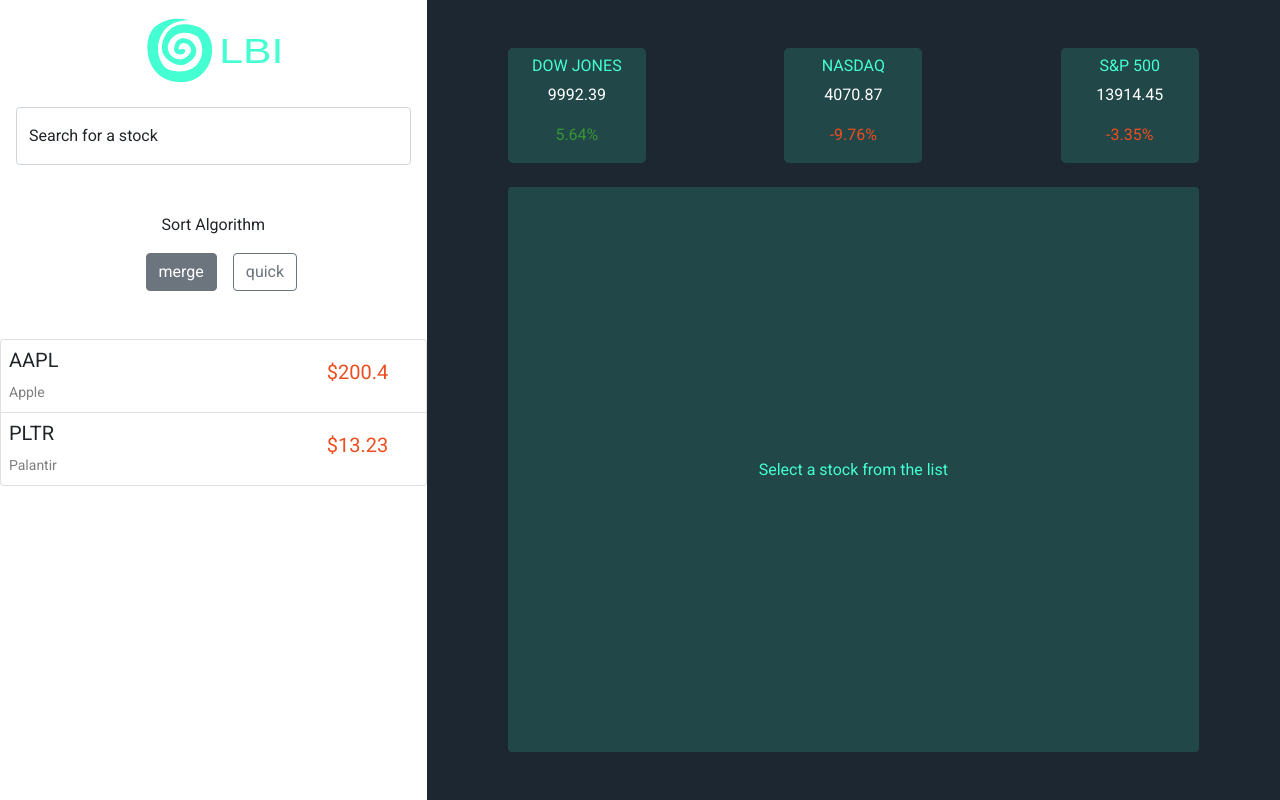
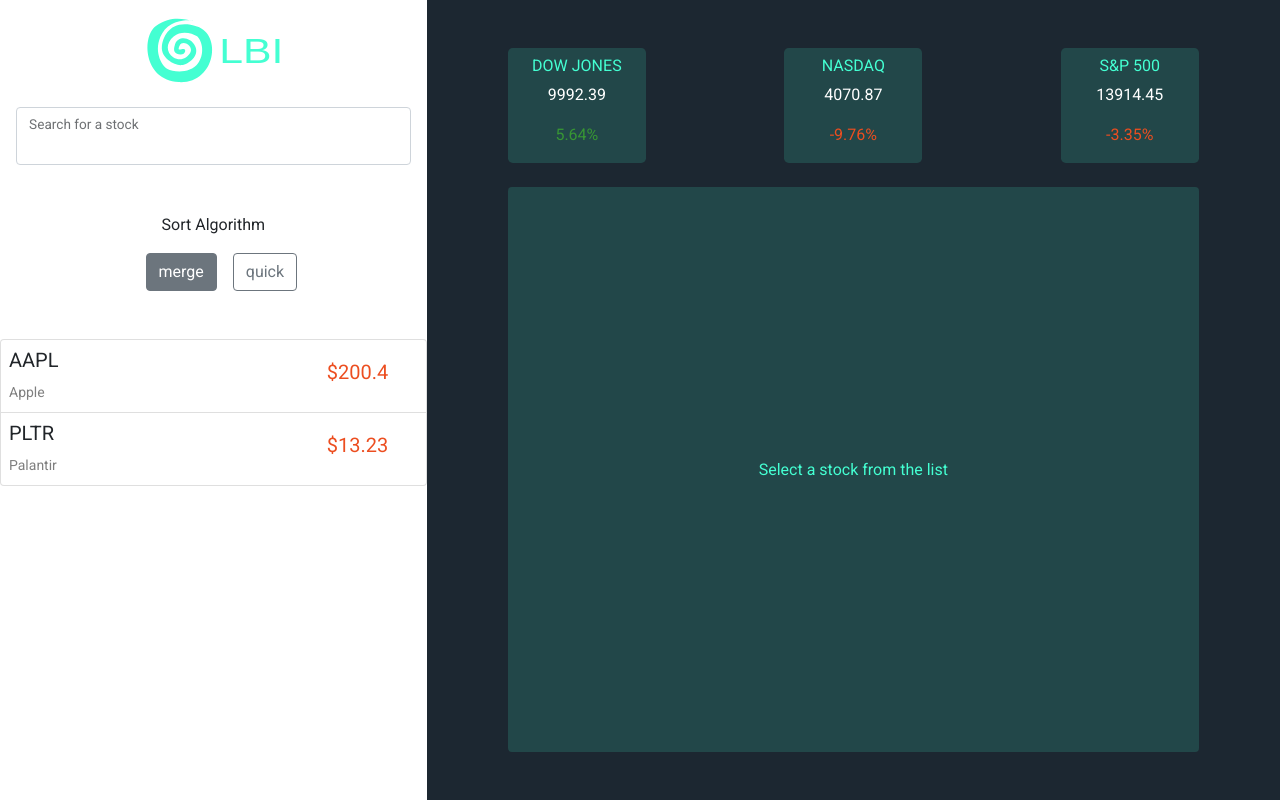
Before and after one commit to javier-arango/stock-market-suggestions, a React (Create React App) app in the folder client/: page / in a window 1280 px wide. Built offline with nearby package versions, Linux system fonts and the light colour scheme.

Commit message:
Added state and function to handle search input

```diff
--- a/client/src/components/App/App.tsx
+++ b/client/src/components/App/App.tsx
@@ -77,6 +77,10 @@ function App() {
     setSortAlgorithm(() => algo);
   };
 
+  const searchStock = (searchValue: string) => {
+
+  };
+
   return (
     <div id="container" className="container-fluid vh-100">
       <div className="row vh-100">
--- a/client/src/components/SearchStock/SearchStock.tsx
+++ b/client/src/components/SearchStock/SearchStock.tsx
@@ -1,9 +1,20 @@
-import React from "react";
+import React, { useState } from "react";
 
 function SideBar(props: any) {
+  const [value, setValue] = useState("");
+
+  const handleChange = (event: any) => {
+    setValue(event.target.value);
+  };
+
   return (
     <div className="form-floating m-3">
-      <input type="text" className="form-control" placeholder="Apple" />
+      <input
+        type="text"
+        className="form-control"
+        value={value}
+        onChange={handleChange}
+      />
       <label htmlFor="floatingInput">Search for a stock</label>
     </div>
   );
```
